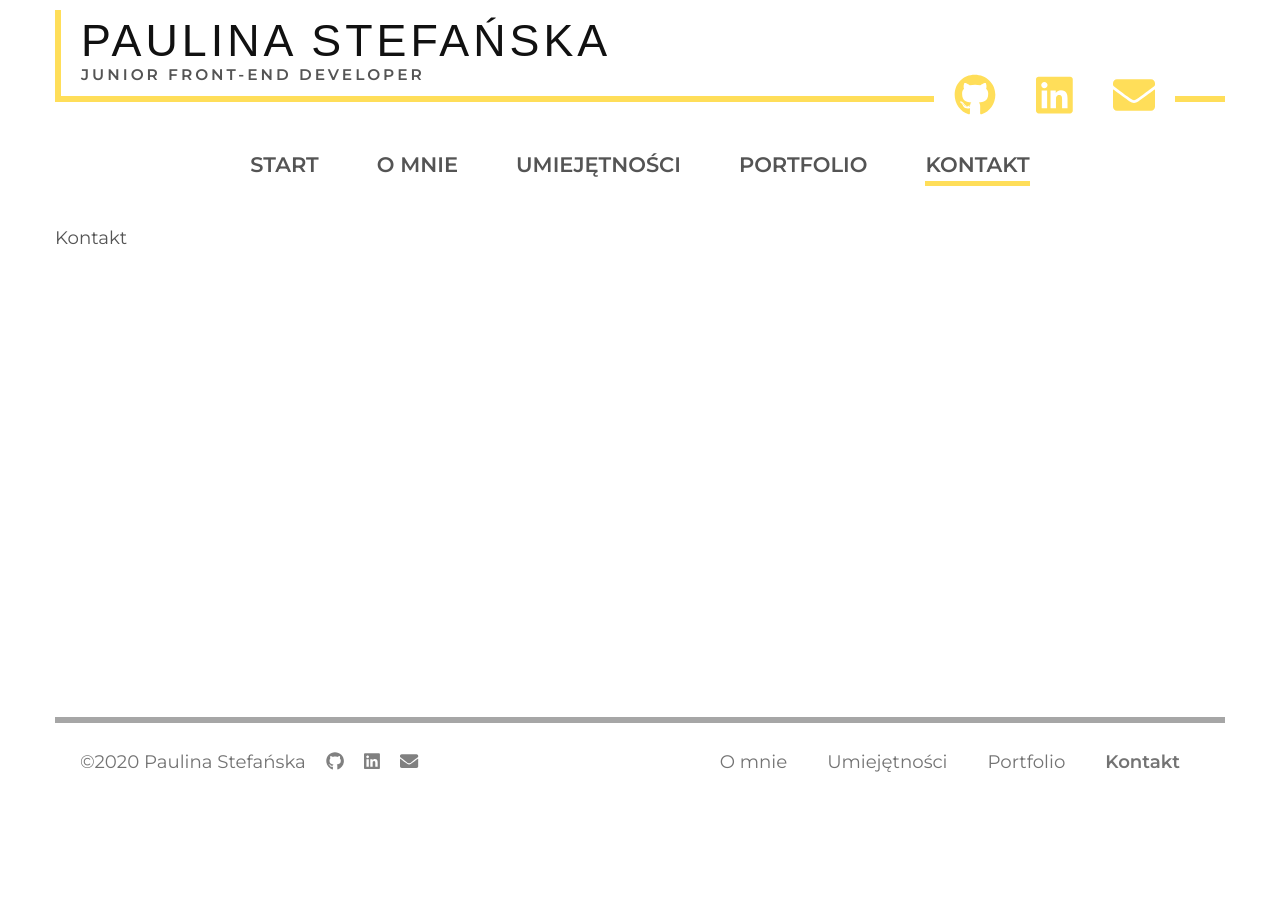
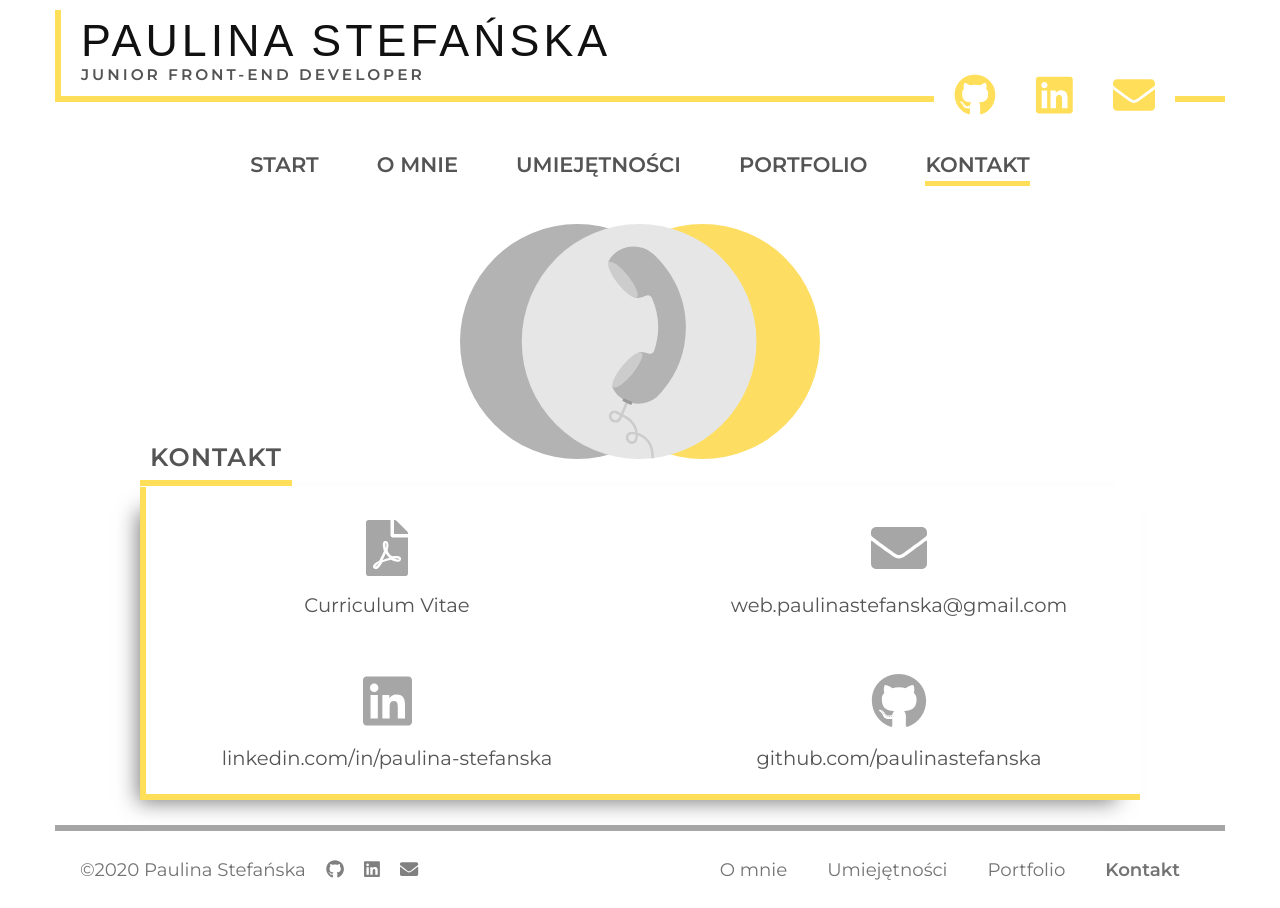
Before and after one commit to paulinastefanska/portfolio, a React (Create React App) app: page /contact in a window 1280 px wide. Before the commit the page ends 800 px from the top, so only its background shows below. Built offline with nearby package versions, Linux system fonts and the light colour scheme; a web font is replaced by a local one.

Commit message:
Add contact page

```diff
--- a/src/components/pages/ContactPage.js
+++ b/src/components/pages/ContactPage.js
@@ -1,7 +1,89 @@
 import React from "react";
+import "../../styles/pages/ContactPage.scss";
+//bootstrap
+import { Row, Col } from "react-bootstrap";
+//fontawesome
+import { FontAwesomeIcon } from "@fortawesome/react-fontawesome";
+import { faGithub, faLinkedin } from "@fortawesome/free-brands-svg-icons";
+import { faEnvelope, faFilePdf } from "@fortawesome/free-solid-svg-icons";
+//img
+import phone from "../../images/phone.svg";
 
 const ContactPage = () => {
-  return <p>Kontakt</p>;
+  return (
+    <section className="contact">
+      <img src={phone} alt="phone" className="contact_phone"></img>
+      <span className="contact_title">Kontakt</span>
+      <div className="contact_socials">
+        <Row>
+          <Col md={6}>
+            <a
+              className="contact_social"
+              target="_blank"
+              rel="noopener noreferrer"
+              href="https://drive.google.com/file/d/15Tms2zgVCCuLykXGP9So7dNlyGOC-BMC/view?usp=sharing"
+            >
+              <FontAwesomeIcon icon={faFilePdf} />
+            </a>
+            <a
+              target="_blank"
+              rel="noopener noreferrer"
+              href="https://drive.google.com/file/d/15Tms2zgVCCuLykXGP9So7dNlyGOC-BMC/view?usp=sharing"
+            >
+              Curriculum Vitae
+            </a>
+          </Col>
+          <Col md={6}>
+            <a
+              className="contact_social"
+              href="mailto:web.paulinastefanska@gmail.com"
+            >
+              <FontAwesomeIcon icon={faEnvelope} />
+            </a>
+            <a href="mailto:web.paulinastefanska@gmail.com">
+              web.paulinastefanska@gmail.com
+            </a>
+          </Col>
+        </Row>
+        <Row>
+          <Col md={6}>
+            <a
+              className="contact_social"
+              target="_blank"
+              rel="noopener noreferrer"
+              href="https://www.linkedin.com/in/paulina-stefanska"
+            >
+              <FontAwesomeIcon icon={faLinkedin} />
+            </a>
+            <a
+              target="_blank"
+              rel="noopener noreferrer"
+              href="https://www.linkedin.com/in/paulina-stefanska"
+            >
+              linkedin.com/in/paulina-stefanska
+            </a>
+          </Col>
+          <Col md={6}>
+            <a
+              className="contact_social"
+              target="_blank"
+              rel="noopener noreferrer"
+              href="https://github.com/paulinastefanska"
+            >
+              <FontAwesomeIcon icon={faGithub} />
+            </a>
+            <a
+              target="_blank"
+              rel="noopener noreferrer"
+              href="https://github.com/paulinastefanska"
+            >
+              github.com/paulinastefanska
+            </a>
+          </Col>
+        </Row>
+      </div>
+    </section>
+  );
 };
 
 export default ContactPage;
--- /dev/null
+++ b/src/styles/pages/ContactPage.scss
@@ -0,0 +1,62 @@
+@import "../global.scss";
+
+.contact {
+  max-width: 1000px;
+  margin: 0 auto;
+  &_phone {
+    display: block;
+    width: 70%;
+    margin: 0 auto;
+    margin-bottom: 15px;
+    @include mobile-large {
+      width: 48%;
+    }
+    @include tablet-small {
+      width: 40%;
+    }
+    @include tablet-large {
+      width: 36%;
+      margin-bottom: -20px;
+    }
+  }
+  &_title {
+    padding: 8px 10px;
+    font-size: $base-size * 1.4;
+    font-weight: 600;
+    letter-spacing: 1px;
+    text-transform: uppercase;
+    color: $color-text;
+    border-bottom: 6px solid $color-yellow;
+    @include tablet-large {
+      font-size: $base-size * 1.8;
+    }
+  }
+  &_socials {
+    text-align: center;
+    margin: 10px auto;
+    font-size: $base-size;
+    background-color: $color-background;
+    border-left: 6px solid $color-yellow;
+    border-bottom: 6px solid $color-yellow;
+    box-shadow: -13px 13px 20px -11px rgba(17, 17, 17, 0.55);
+    @include tablet-small {
+      font-size: $base-size * 1.3;
+    }
+    @include tablet-large {
+      font-size: $base-size * 1.4;
+    }
+  }
+  [class*="col-"] {
+    display: flex;
+    flex-direction: column;
+    padding: 20px;
+  }
+  &_social {
+    font-size: $base-size * 4;
+    color: $color-grey;
+    &:hover {
+      transition: $transition;
+      color: $color-yellow;
+    }
+  }
+}
```
